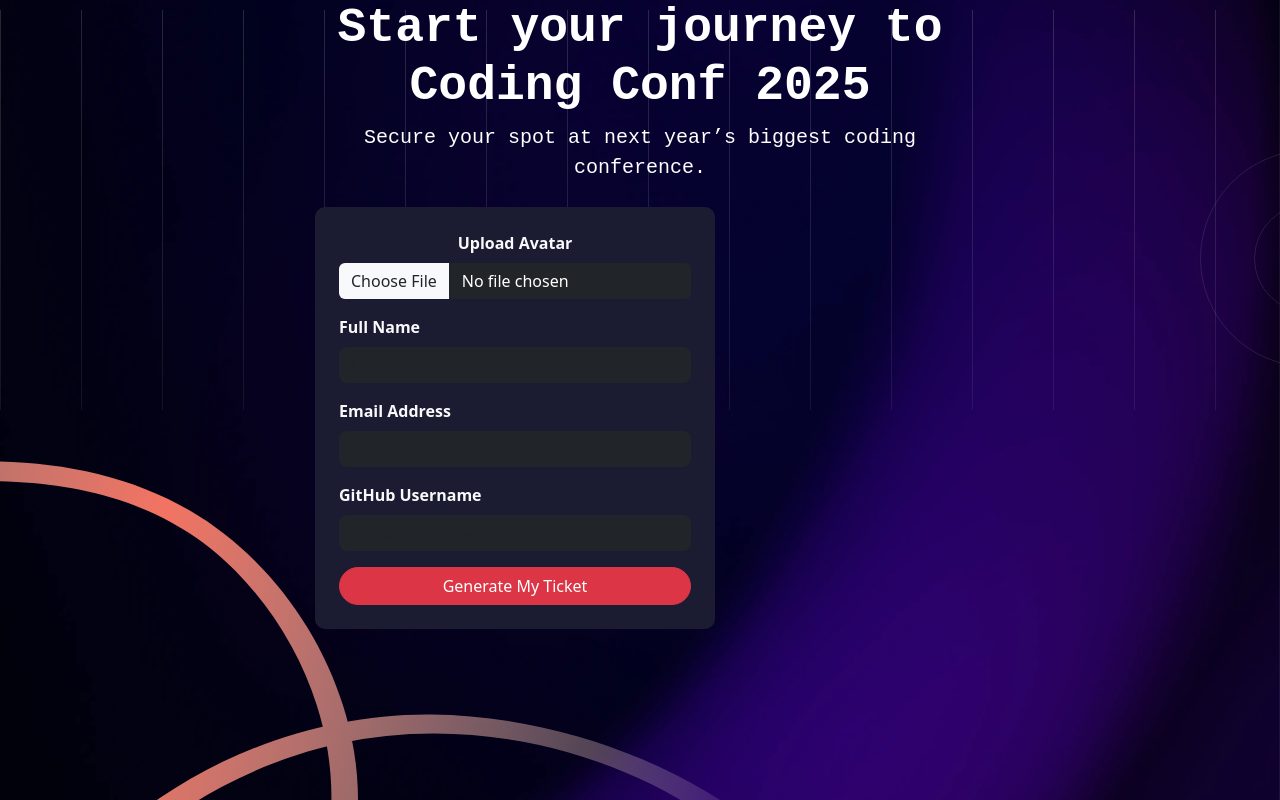
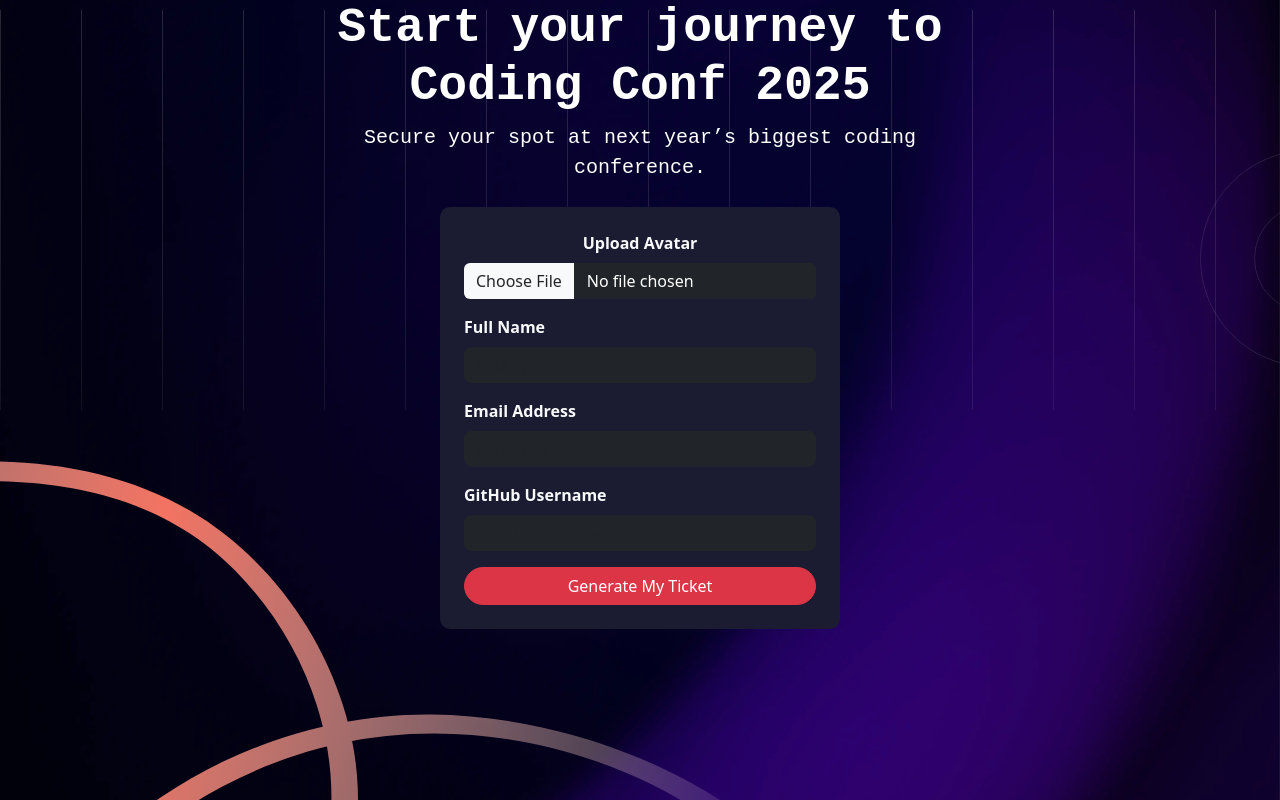
Before and after one commit to HernanDavidA/tickets-react, a React (Vite) app: page / in a window 1280 px wide. Built offline with nearby package versions, Linux system fonts and the light colour scheme.

Commit message:
first commit

```diff
--- a/src/App.tsx
+++ b/src/App.tsx
@@ -77,7 +77,9 @@
   <i className="circle"></i>
       <div className="w-100" style={{ maxWidth: "650px" }}>
         <Title title="Start your journey to Coding Conf 2025" />
-        <div className="flex-grow-1">
+
+        <div className="w-100 mx-aut d-flex justify-content-center align-items-center">
+
           <Form formData={formData} errors={errors} handleChange={handleChange} handleSubmit={handleSubmit} />
         </div>
 
```
